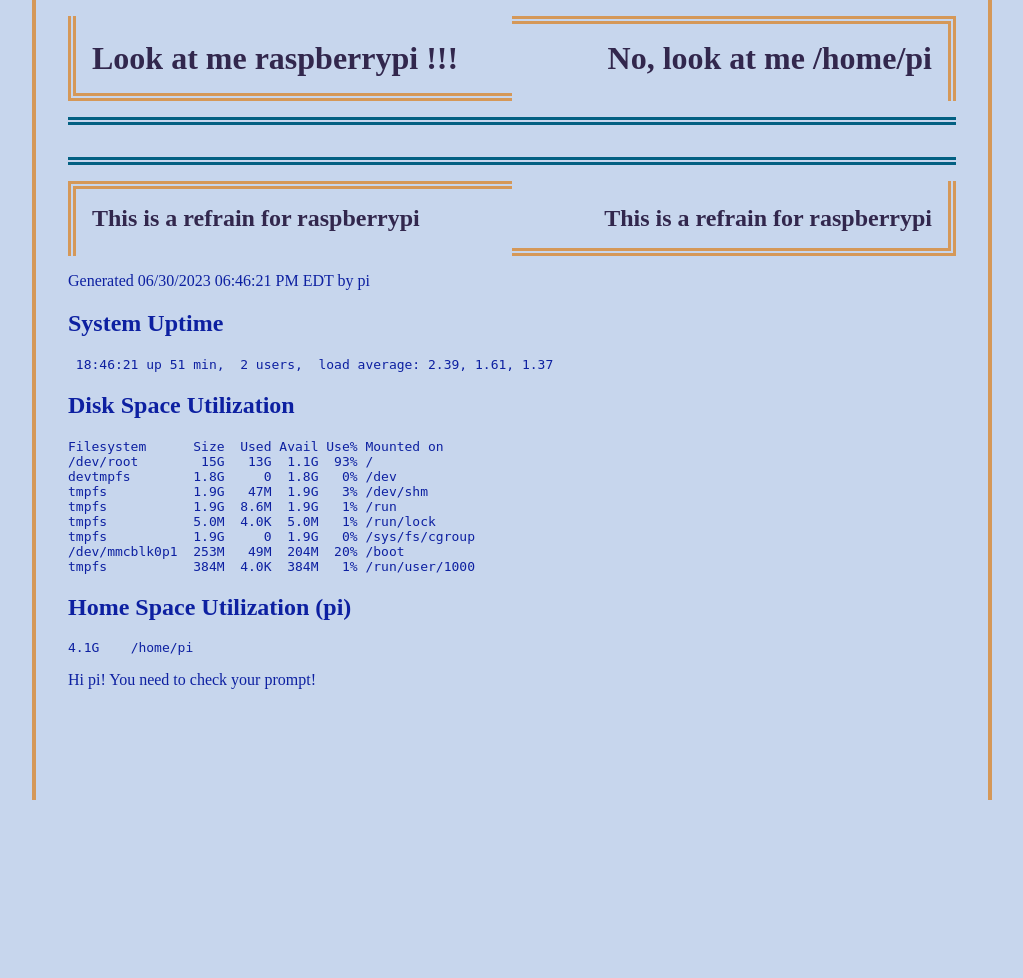
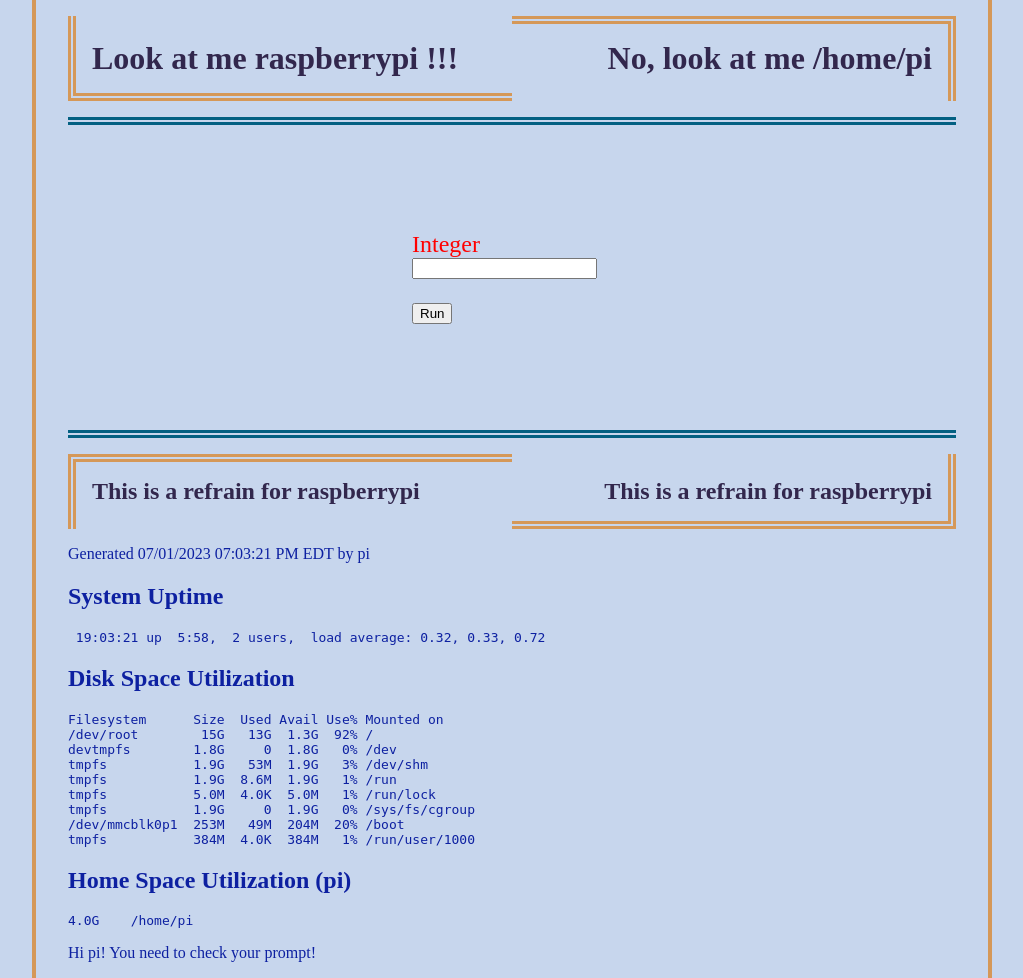
Before and after one commit to lumpofice/tutorial, a Flask app: template app/templates/index.html in a window 1280 px wide. Shown: the whole page, without its empty margins (128-1151 px from the left). Before the commit the page ends 800 px from the top, so only its background shows below. Run offline with Flask 2, Linux system fonts and the light colour scheme; the template is opened without the code that fills it: values that come from a table or form of the project are taken from there, others are empty.

Commit message:
adding a form to the application; styling the form to horizontally center in the body on the page

```diff
--- /dev/null
+++ b/app/main/forms.py
@@ -0,0 +1,7 @@
+from flask_wtf import FlaskForm
+from wtforms import IntegerField, SubmitField
+from wtforms.validators import InputRequired
+
+class IntegerInputForm(FlaskForm):
+    integer = IntegerField('Integer', validators=[InputRequired()])
+    submit = SubmitField('Run')
--- a/app/static/styles/index.css
+++ b/app/static/styles/index.css
@@ -13,6 +13,11 @@ body {
 	border-bottom: 8px double #036082;
 	margin-bottom: 2rem;
 	padding-bottom: 1rem;
+}
+
+form {
+       	color: red;
+	font-size: 24px;
 }
 
 .Header {
@@ -33,6 +38,12 @@ body {
 		display: table;
 		table-layout: fixed;
 		width: 100%;
+	}
+
+	form {
+		margin: 10px auto 10px auto;
+		width: 300px;
+		padding: 50px;
 	}
 
 	.Header {
--- a/app/templates/index.html
+++ b/app/templates/index.html
@@ -1,7 +1,7 @@
 
 <html>
 	<head>
-		<title>Hello pi</title>
+		<title>Tutorials</title>
 		<meta name='viewport' content='width=device-width'>
 		<link rel='stylesheet' type='text/css' href='{{ url_for("static", filename="styles/index.css") }}'>
 	</head>
@@ -10,21 +10,41 @@
 			<h1 class='Left'>Look at me raspberrypi !!!</h1>
 			<h1 class='Right'>No, look at me /home/pi</h1>
 		</div>
-		<div class=Header>
-			<h2 class=FirstRefrain>This is a refrain for raspberrypi</h2>
-			<h2 class=SecondRefrain>This is a refrain for raspberrypi</h2>
+		{% with messages = get_flashed_messages() %}
+		{% if messages %}
+		<ul>
+			{% for message in messages %}
+			<li>{{ message }}</li>
+			{% endfor %}
+		</ul>
+		{% endif %}
+		{% endwith %}
+		<form action="" method="post" novalidate>
+			{{ form.hidden_tag() }}
+			<p>
+				{{ form.integer.label }}<br>
+				{{ form.integer(size=32) }}<br>
+				{% for error in form.integer.errors %}
+				<span style="color: red;">[{{ error }}]</span>
+				{% endfor %}
+			</p>
+			<p>{{ form.submit() }}</p>
+		</form>
+		<div class="Header">
+			<h2 class="FirstRefrain">This is a refrain for raspberrypi</h2>
+			<h2 class="SecondRefrain">This is a refrain for raspberrypi</h2>
 		</div>
-		<p class=Message>Generated 06/30/2023 06:46:21 PM EDT by pi</p>
+		<p class="Message">Generated 07/01/2023 07:03:21 PM EDT by pi</p>
 
 	<h2 class=Message>System Uptime</h2>
-	<pre class=Message> 18:46:21 up 51 min,  2 users,  load average: 2.39, 1.61, 1.37</pre>
+	<pre class=Message> 19:03:21 up  5:58,  2 users,  load average: 0.32, 0.33, 0.72</pre>
 
 
 	<h2 class=Message>Disk Space Utilization</h2>
 	<pre class=Message>Filesystem      Size  Used Avail Use% Mounted on
-/dev/root        15G   13G  1.1G  93% /
+/dev/root        15G   13G  1.3G  92% /
 devtmpfs        1.8G     0  1.8G   0% /dev
-tmpfs           1.9G   47M  1.9G   3% /dev/shm
+tmpfs           1.9G   53M  1.9G   3% /dev/shm
 tmpfs           1.9G  8.6M  1.9G   1% /run
 tmpfs           5.0M  4.0K  5.0M   1% /run/lock
 tmpfs           1.9G     0  1.9G   0% /sys/fs/cgroup
@@ -33,8 +53,8 @@ tmpfs           384M  4.0K  384M   1% /run/user/1000</pre>
 
 
 		<h2 class=Message>Home Space Utilization (pi)</h2>
-		<pre class=Message>4.1G	/home/pi</pre>
+		<pre class=Message>4.0G	/home/pi</pre>
 
-		<p class=Message>Hi pi! You need to check your prompt!</p>
+		<p class="Message">Hi pi! You need to check your prompt!</p>
 	</body>
 </html>
```
Also changed, not shown: app/main/routes.py (+7 -2 lines), requirements.txt (+8 -6 lines), 2 other files.
